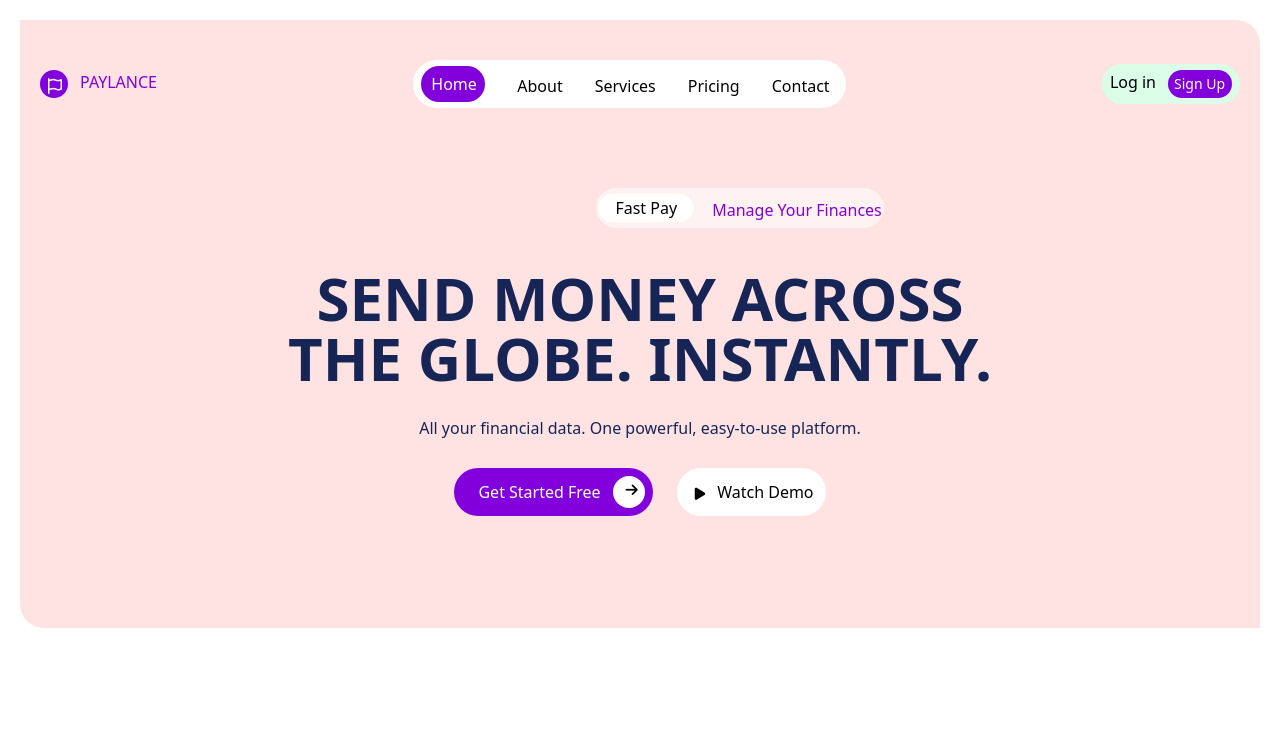
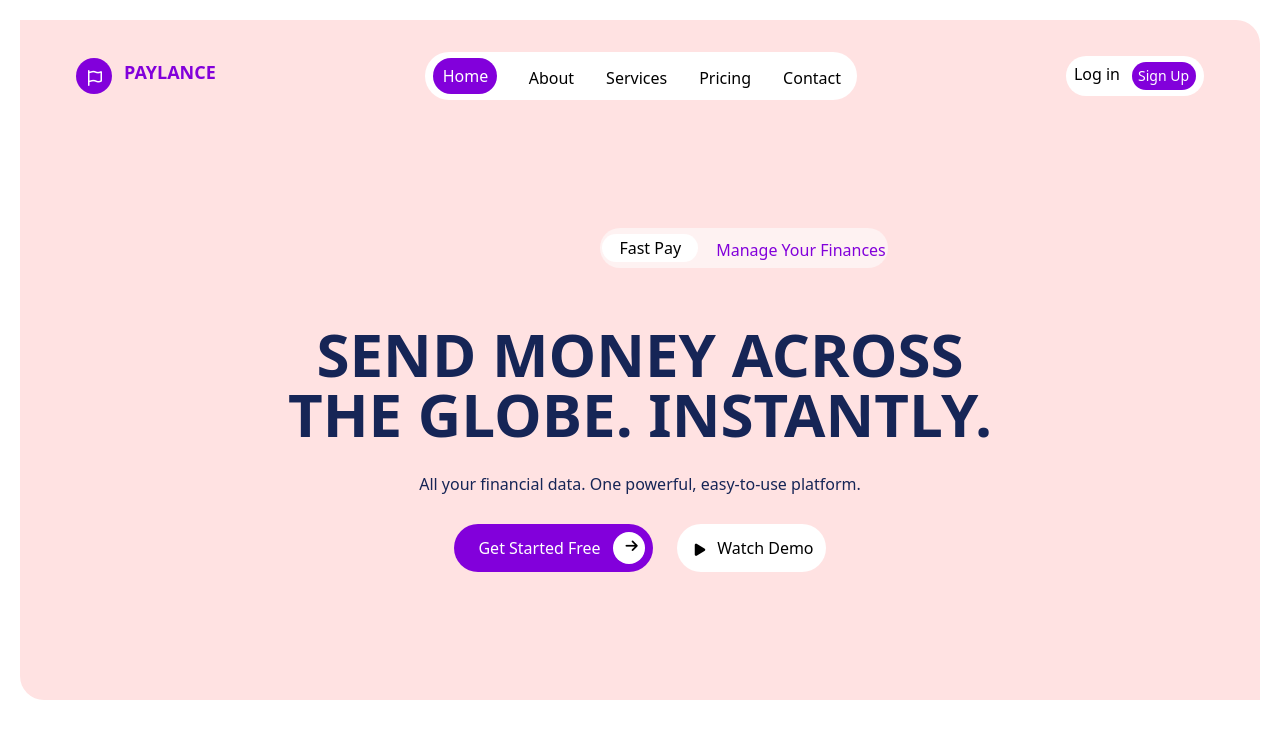
Before and after one commit to terhemeniorwua-png/finTech, a website: page index.html in a window 1280 px wide. Drawn offline with Linux system fonts and the light colour scheme.

Commit message:
final hero page commit

```diff
--- a/index.html
+++ b/index.html
@@ -10,19 +10,20 @@
 </head>
 
 <body>
-  <section class="bg-red-100 m-5 rounded-tr-3xl rounded-bl-3xl">
+  <section class="bg-red-100 lg:m-5 pl-9 pr-9 rounded-tr-3xl rounded-bl-3xl">
 
     <!-- header -->
-    <header class="pt-5">
+    <header class="pt-3">
 
       <div class="m-5 flex justify-between items-center">
 
         <!-- logo -->
         <div class="flex ">
-          <div class="w-7 h-7 rounded-full bg-purple-700">
-            <i class="fa-regular fa-flag pt-2 pl-2 text-white"></i>
+          <div class="w-9 h-9 rounded-full bg-purple-700">
+            <i class="fa-regular fa-flag pt-3 pl-3 text-white"></i>
           </div>
-          <h3 class="pl-3 text-purple-700">PAYLANCE</h3>
+
+          <h3 class="pl-3 text-purple-700 font-bold text-lg">PAYLANCE</h3>
         </div>
 
         <!-- navigation -->
@@ -47,8 +48,7 @@
 
         </ul>
 
-
-        <div class="bg-green-100 flex rounded-4xl gap-3 h-10 pl-2 pt-1.5 pr-2">
+        <div class="bg-white flex rounded-4xl gap-3 h-10 pl-2 pt-1.5 pr-2">
           <h3>Log in</h3>
           <span class="bg-purple-700 text-white h-7 w-16 pt-1 pl-1.5 text-sm  rounded-4xl">
             <h3>Sign Up</h3>
@@ -64,7 +64,7 @@
 
       <div class="text-center">
         <div
-          class="w-72 rounded-4xl gap-3 h-10 mt-20 flex justify-center items-center bg-red-50 relative left-72 ml-72">
+          class="w-72 rounded-4xl gap-3 h-10 mt-32 flex justify-center items-center bg-red-50 relative left-64 ml-72">
           <h3 class="rounded-4xl h-7 bg-white w-24 pt-0.5">Fast Pay</h3>
           <span class="text-purple-700 h-7 pt-1 pl-1.5 rounded-4xl">
             <h3>Manage Your Finances</h3>
@@ -72,13 +72,13 @@
         </div>
 
         <div>
-          <h1 class="text-6xl text-blue-950 font-bold mt-10 "> SEND MONEY ACROSS <br> THE GLOBE. INSTANTLY.</h1>
+          <h1 class="text-6xl text-blue-950 font-bold mt-14 "> SEND MONEY ACROSS <br> THE GLOBE. INSTANTLY.</h1>
 
           <P class="text-blue-950 mt-7 mb-7 font-medium "> All your financial data. One powerful, easy-to-use platform.
           </P>
         </div>
 
-        <div class="flex justify-center items-center gap-6 pb-28">
+        <div class="flex justify-center items-center gap-6 pb-32">
 
           <div class="bg-purple-700 flex rounded-4xl gap-3 h-12 pl-2 pt-2 pr-2">
             <h3 class="text-white ml-4 pt-1 font-medium">Get Started Free</h3>
@@ -89,18 +89,18 @@
 
           <div class=" bg-white flex rounded-4xl gap-3 h-12 pl-3 pt-3 pr-3">
 
-            <span class=" pt-1 pl-1.5 text-sm  rounded-4xl">
+            <span class=" pt-1 pl-1.5 text-sm rounded-4xl">
               <i class="fa-solid fa-play"></i>
             </span>
 
             <h3 class="font-medium">Watch Demo</h3>
           </div>
 
-
         </div>
 
       </div>
   </section>
+
   </main>
 
 </body>
```
Also changed, not shown: src/output.css.
